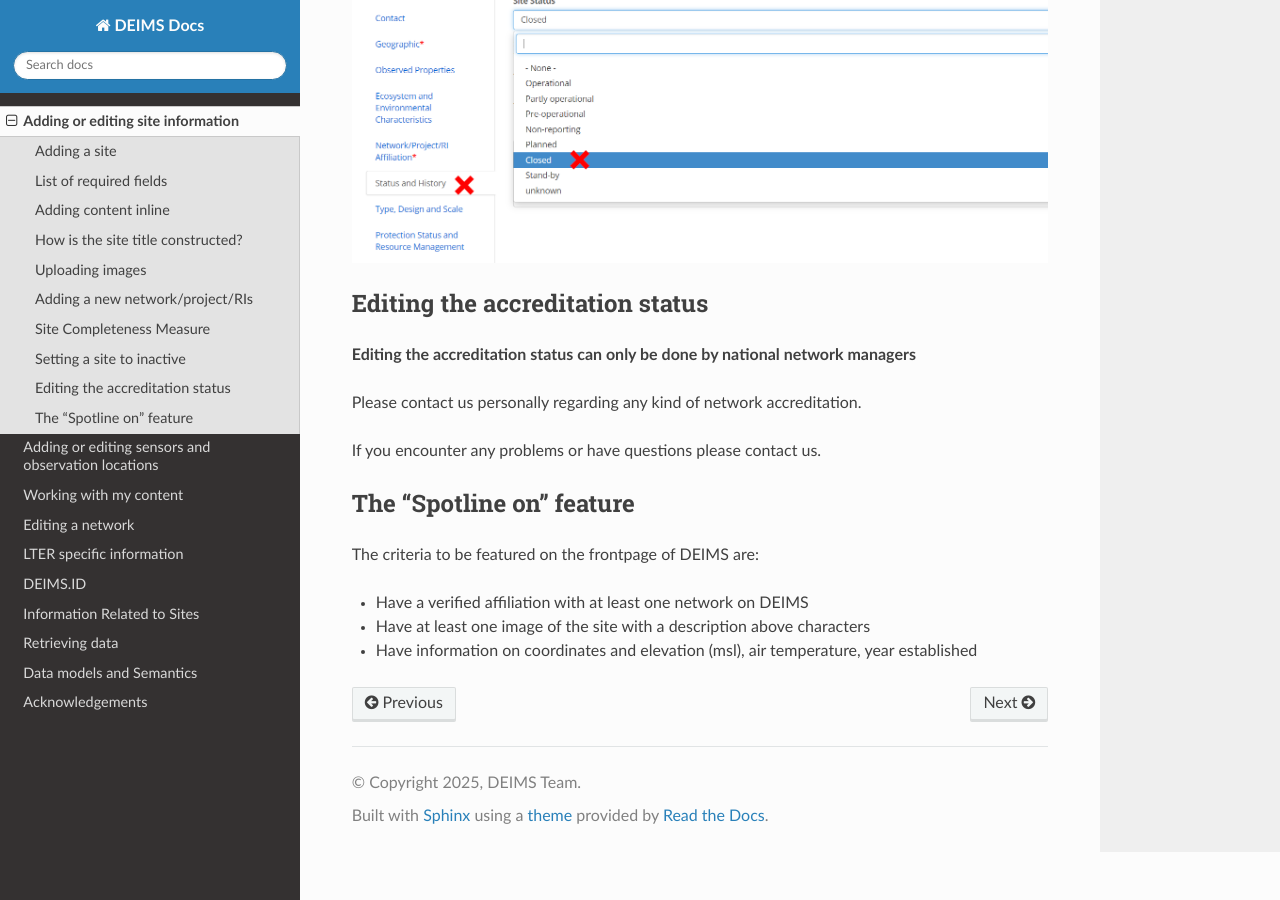
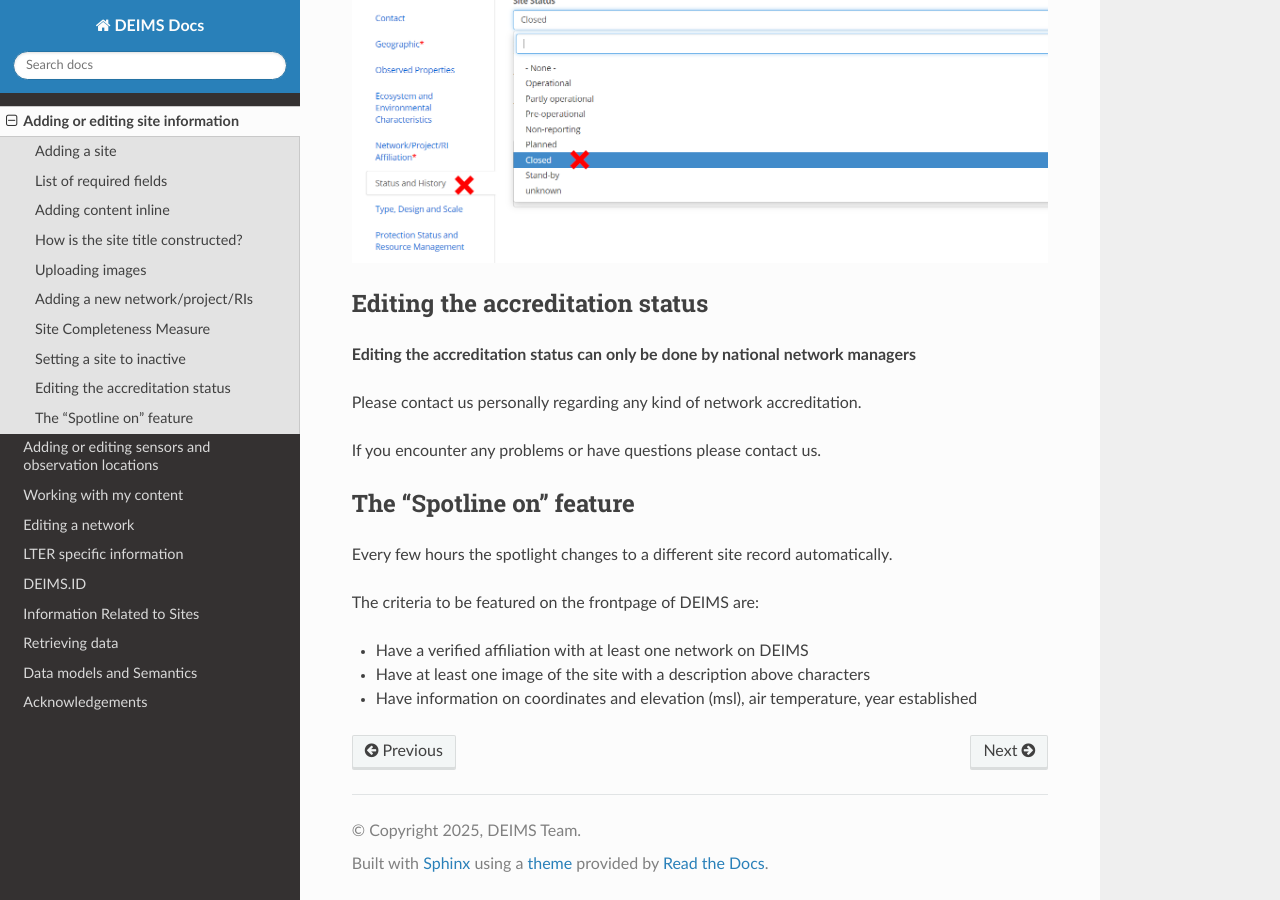
Before and after one commit to stopopol/deims_documentation, a Sphinx documentation site: the page built from source/site.rst, in a window 1280 px wide and 900 px high, scrolled down 3325 px. Built offline with Sphinx 7.4.7 and the Read the Docs theme 3.1.0, drawn with Linux system fonts in a browser that asks for light colours.

Commit message:
Update site.rst

```diff
--- a/source/site.rst
+++ b/source/site.rst
@@ -126,6 +126,8 @@ If you encounter any problems or have questions please contact us.
 
 The "Spotline on" feature
 =================================================
+Every few hours the spotlight changes to a different site record automatically.
+
 The criteria to be featured on the frontpage of DEIMS are:
 
 - Have a verified affiliation with at least one network on DEIMS
```
